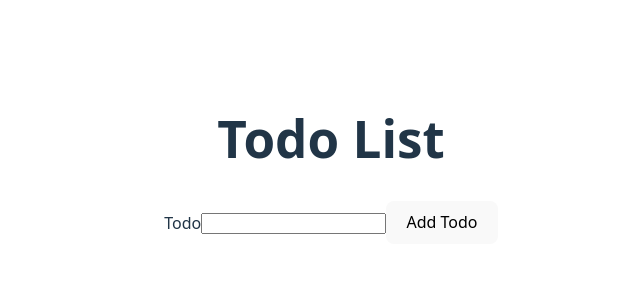
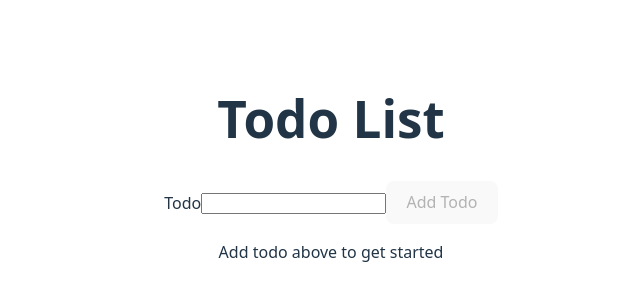
Before and after one commit to jaroot32/ctd-week-1, a React (Vite) app: page / in a window 1280 px wide. Shown: the part 232-532 px from the top of the page, without its empty margins (309-949 px from the left). Built offline with nearby package versions, Linux system fonts and the light colour scheme.

Commit message:
completed conditional rendering objective as well as the controlled components and forms

```diff
--- a/src/App.jsx
+++ b/src/App.jsx
@@ -6,16 +6,23 @@ import TodoForm from './TodoForm';
 function App() {
   const [todoList, setTodoList] = useState([]);
   const addToDoHandler = (title) => {
-    const newTodo = { title, id: Date.now() };
-    console.log(todoList);
-
+    const newTodo = { title, id: Date.now(), isCompleted: false };
     setTodoList([...todoList, newTodo]);
   };
+
+  const onCompleteTodo = (id) => {
+    const updatedTodos = todoList.map((todo) => {
+      return todo.id === id ? { ...todo, isCompleted: true } : todo;
+    });
+
+    setTodoList(updatedTodos);
+  };
+
   return (
     <div>
       <h1>Todo List</h1>
       <TodoForm onAddTodo={addToDoHandler} />
-      <TodoList todos={todoList} />
+      <TodoList todos={todoList} onCompleteTodo={onCompleteTodo} />
     </div>
   );
 }
--- a/src/TodoForm.jsx
+++ b/src/TodoForm.jsx
@@ -1,13 +1,13 @@
 import { useRef } from 'react';
+import { useState } from 'react';
 
 function TodoForm({ onAddTodo }) {
+  const [workingTodoTitle, setWorkingTodo] = useState('');
   const todoTitleInput = useRef('');
   const handleAddTodo = (event) => {
     event.preventDefault();
-    const title = event.target.title.value;
-    console.log(title);
-    onAddTodo(title);
-    event.target.title.value = '';
+    onAddTodo(workingTodoTitle);
+    setWorkingTodo('');
     todoTitleInput.current.focus();
   };
   return (
@@ -18,8 +18,14 @@ function TodoForm({ onAddTodo }) {
         id="todoTitle"
         type="text"
         name="title"
+        value={workingTodoTitle}
+        onChange={(e) => {
+          setWorkingTodo(e.target.value);
+        }}
       ></input>
-      <button>Add Todo</button>
+      <button disabled={workingTodoTitle === '' ? true : false}>
+        Add Todo
+      </button>
     </form>
   );
 }
--- a/src/TodoList.jsx
+++ b/src/TodoList.jsx
@@ -2,11 +2,22 @@ import TodoListItem from './TodoListItem';
 {
   /*extract from TodoList.jsx*/
 }
-function TodoList({ todos }) {
-  return (
+function TodoList({ todos, onCompleteTodo }) {
+  const filteredTodoList = todos.filter((todo) => {
+    return todo.isCompleted === false;
+  });
+  return filteredTodoList.length === 0 ? (
+    <p>Add todo above to get started</p>
+  ) : (
     <ul>
-      {todos.map((todo) => (
-        <TodoListItem key={todo.id} title={todo.title} />
+      {filteredTodoList.map((todo) => (
+        <TodoListItem
+          key={todo.id}
+          id={todo.id}
+          title={todo.title}
+          isCompleted={todo.isCompleted}
+          onCompleteTodo={onCompleteTodo}
+        />
       ))}
     </ul>
   );
--- a/src/TodoListItem.jsx
+++ b/src/TodoListItem.jsx
@@ -1,5 +1,17 @@
-function TodoListItem({ title }) {
-  return <li>{title}</li>;
+function TodoListItem({ id, title, isCompleted, onCompleteTodo }) {
+  console.log(isCompleted, id);
+  return (
+    <li>
+      <form>
+        <input
+          type="checkbox"
+          checked={isCompleted}
+          onChange={() => onCompleteTodo(id)}
+        />
+        {title}
+      </form>
+    </li>
+  );
 }
 
 export default TodoListItem;
```
